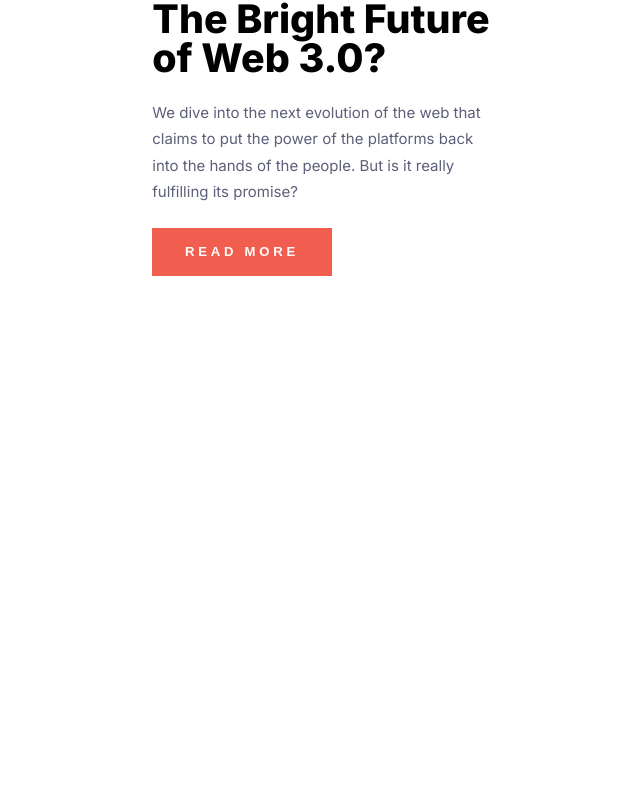
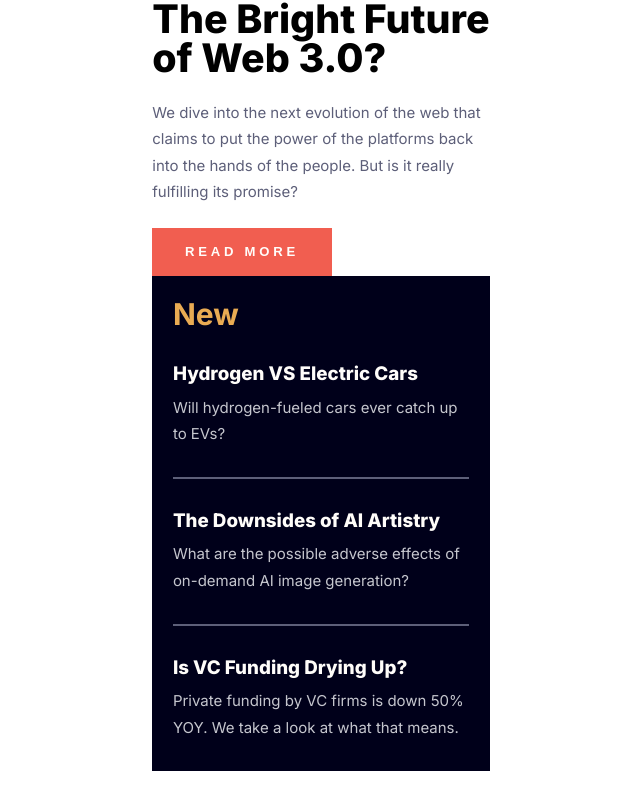
Before and after one commit to danheecho1/FEM_news-homepage, a Next.js app: page / in a window 1280 px wide. Shown: the part 400-1208 px from the top of the page, without its empty margins (319-959 px from the left). Before the commit the page ends 800 px from the top, so only its background shows below. Built offline with nearby package versions, Linux system fonts and the light colour scheme.

Commit message:
Finished News component.

```diff
--- a/app/page.tsx
+++ b/app/page.tsx
@@ -1,12 +1,13 @@
 import Image from 'next/image'
 import styles from './page.module.css'
-import { Navbar, Main } from '@/components'
+import { Navbar, Main, News } from '@/components'
 
 export default function Home() {
   return (
     <div className={styles.container}>
       <Navbar />
       <Main />
+      <News />
     </div>
   )
 }
--- /dev/null
+++ b/components/News.module.css
@@ -0,0 +1,32 @@
+.newsContainer {
+  background-color: hsl(240, 100%, 5%);
+  padding: 1.375em 1.375em 0;
+}
+
+.newsContainer__heading {
+  color: hsl(35, 77%, 62%);
+  font-size: 2rem;
+  font-weight: 700;
+}
+
+.newsContainer__newsItemsDiv hr {
+  border: 0.5px solid hsl(236, 13%, 42%);
+}
+
+.newsContainer__newsItemsDiv__individualNewsItemDiv {
+  display: flex;
+  flex-direction: column;
+  gap: 0.625em;
+  margin: 2em 0;
+}
+
+.newsContainer__newsItemsDiv__individualNewsItemDiv__heading {
+  color: hsl(36, 100%, 99%);
+  font-size: 1.25rem;
+  font-weight: 800;
+}
+
+.newsContainer__newsItemsDiv__individualNewsItemDiv__paragraph {
+  color: hsl(233, 8%, 79%);
+  line-height: 1.75em;
+}/*# sourceMappingURL=News.module.css.map */
--- /dev/null
+++ b/components/News.module.scss
@@ -0,0 +1,40 @@
+@use "../app/variables" as var;
+
+.newsContainer {
+    background-color: hsl(var.$clr-veryDarkBlue);
+    padding: 1.375em 1.375em 0;
+}
+
+.newsContainer__heading {
+    color: hsl(var.$clr-orange);
+    font: {
+        size: 2rem;
+        weight: var.$fw-bold;
+    }
+}
+
+.newsContainer__newsItemsDiv {
+    hr {
+        border: 0.5px solid hsl(var.$clr-darkBlue);
+    }
+}
+
+.newsContainer__newsItemsDiv__individualNewsItemDiv{
+    display: flex;
+    flex-direction: column;
+    gap: 0.625em;
+    margin: 2em 0;
+}
+
+.newsContainer__newsItemsDiv__individualNewsItemDiv__heading {
+    color: hsl(var.$clr-white);
+    font: {
+        size: 1.25rem;
+        weight: var.$fw-black;
+    }
+}
+
+.newsContainer__newsItemsDiv__individualNewsItemDiv__paragraph {
+    color: hsl(var.$clr-grayBlue);
+    line-height: 1.75em;
+}
--- a/components/News.tsx
+++ b/components/News.tsx
@@ -1,9 +1,34 @@
-import React from 'react'
+import React from "react";
+import styles from "./News.module.css";
 
 const News = () => {
-  return (
-    <div>News</div>
-  )
-}
+	return (
+		<section className={styles.newsContainer}>
+			<h2 className={styles.newsContainer__heading}>New</h2>
+			<div className={styles.newsContainer__newsItemsDiv}>
+				<div className={styles.newsContainer__newsItemsDiv__individualNewsItemDiv}>
+					<h3 className={styles.newsContainer__newsItemsDiv__individualNewsItemDiv__heading}>Hydrogen VS Electric Cars</h3>
+					<p className={styles.newsContainer__newsItemsDiv__individualNewsItemDiv__paragraph}>Will hydrogen-fueled cars ever catch up to EVs?</p>
+				</div>
+				<hr />
+				<div className={styles.newsContainer__newsItemsDiv__individualNewsItemDiv}>
+					<h3 className={styles.newsContainer__newsItemsDiv__individualNewsItemDiv__heading}>The Downsides of AI Artistry</h3>
+					<p className={styles.newsContainer__newsItemsDiv__individualNewsItemDiv__paragraph}>
+						What are the possible adverse effects of on-demand AI
+						image generation?
+					</p>
+				</div>
+				<hr />
+				<div className={styles.newsContainer__newsItemsDiv__individualNewsItemDiv}>
+					<h3 className={styles.newsContainer__newsItemsDiv__individualNewsItemDiv__heading}>Is VC Funding Drying Up?</h3>
+					<p className={styles.newsContainer__newsItemsDiv__individualNewsItemDiv__paragraph}>
+						Private funding by VC firms is down 50% YOY. We take a
+						look at what that means.
+					</p>
+				</div>
+			</div>
+		</section>
+	);
+};
 
-export default News
+export default News;
```
Also changed, not shown: 1 other file (tests, documents, lock files or other folders).
